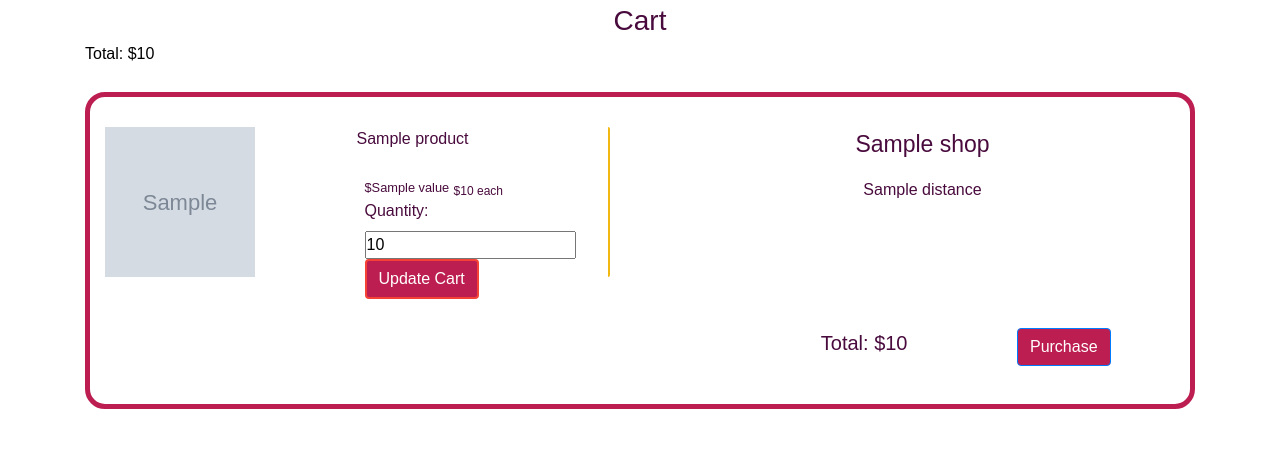
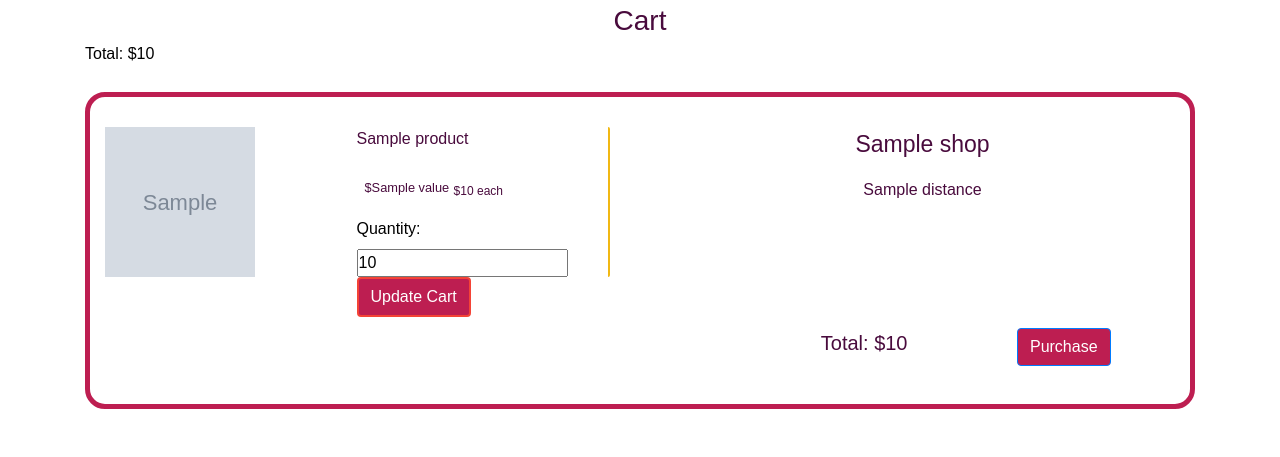
Before and after one commit to AbdulSir/Pro-Local, a Django app: template pro_local/templates/cart.html in a window 1280 px wide. Shown: the part 98-555 px from the top of the page. Run offline with Django 3.2, Linux system fonts and the light colour scheme; the template is opened without the code that fills it: most values are stand-ins (such as "Sample title", 1, 10 or a date in 2020); grey boxes marked "Sample" are stand-in pictures; some libraries are stand-ins or nearby versions; some web fonts are replaced.

Commit message:
Front end cart edits

```diff
--- a/pro_local/templates/cart.html
+++ b/pro_local/templates/cart.html
@@ -21,14 +21,15 @@
                                                             <div class="row">
                                                                 <p style="color: rgb(73,11,61);">{{ product.p_name }}</p>
                                                             </div>
-                                                            <div class="row">
+                                                            <div class="row center">
                                                                 <div class="price center" style="color:#490b3d">
                                                                     <small>${{ product.value }}</small>
                                                                     <sub>${{ product.price }} each</sub><br>
-                                                                    <label for="quantity">Quantity:</label>
-                                                                    <input type="number" id="quantity" name="quantity" min="0" value="{{product.qty}}">
-                                                                    <button class="btn btn-primary" onclick="updateCart( 'PLCART-:-{{product.s_FK.s_name}}-:-{{product.p_name}}', document.querySelector('#quantity').value)" type="button" style="background: #bd1e51; border: 2px solid #f44336;">Update Cart</button>
                                                                 </div>
+                                                                <label for="quantity">Quantity:</label>
+                                                                <input type="number" id="quantity" name="quantity" min="0" value="{{product.qty}}"> <br>
+                                                                <button class="btn btn-primary" onclick="updateCart( 'PLCART-:-{{product.s_FK.s_name}}-:-{{product.p_name}}', document.querySelector('#quantity').value)" type="button" style="background: #bd1e51; border: 2px solid #f44336;">Update Cart</button>
+
                                                             </div>
                                                         </div>
                                                     </div>
```
